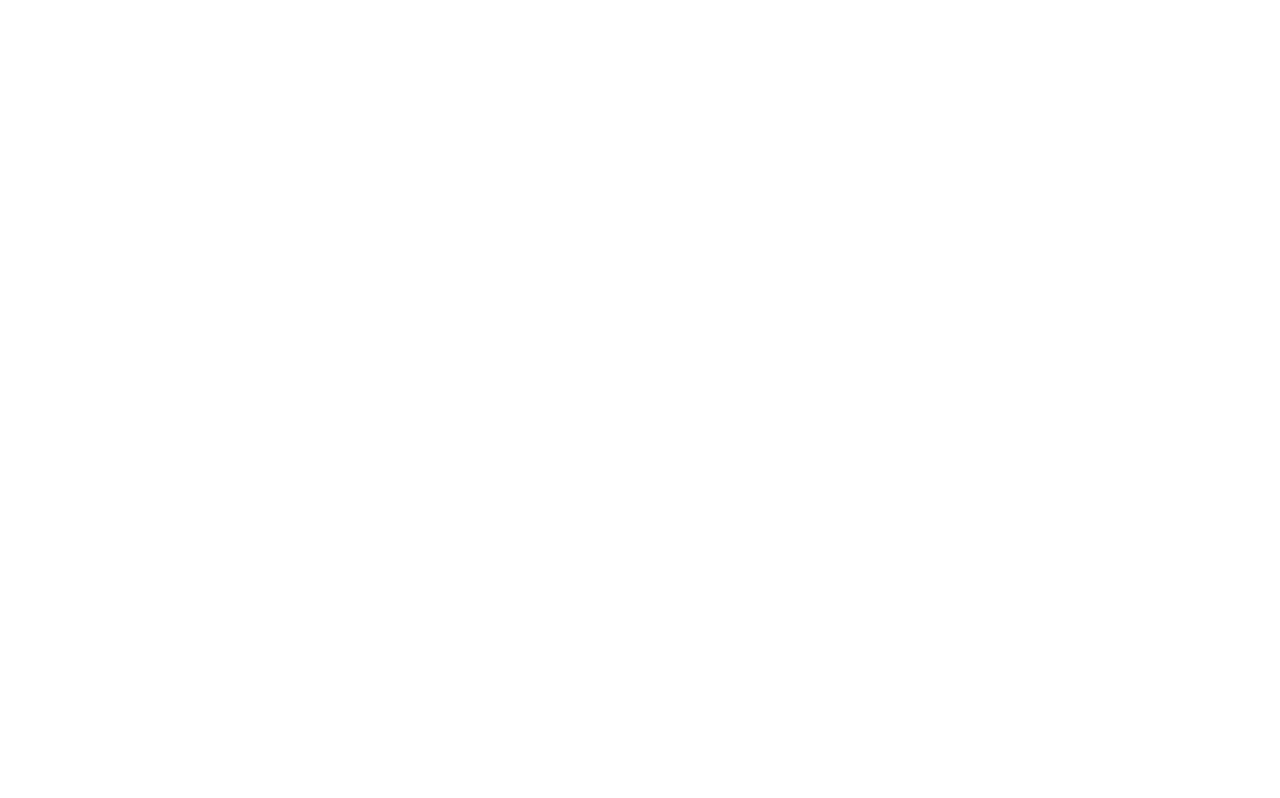
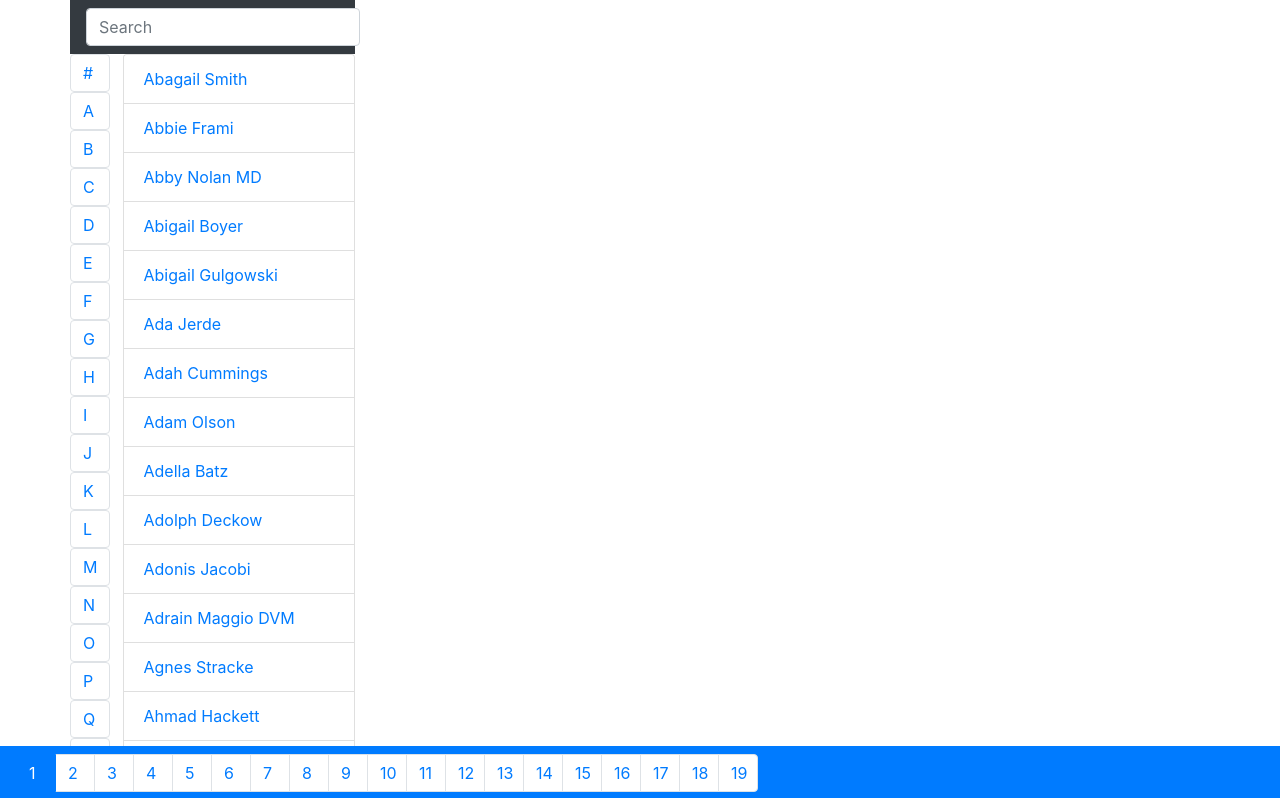
Before and after one commit to vairojarela/contacts-goldenspear, a React (Create React App) app: page / in a window 1280 px wide. Shown: the top 798 px of the page. Built offline with nearby package versions, Linux system fonts and the light colour scheme.

Commit message:
fix links on deploy

```diff
--- a/src/App.js
+++ b/src/App.js
@@ -6,18 +6,14 @@
 import ContactDetails from "./components/ContactDetails";
 
 function App() {
-  console.log(process.env.PUBLIC_URL);
   return (
     <Router>
       <Container>
         <Switch>
           <Row>
-            <Route path={"/contacts-goldenspear"} component={Contacts}></Route>
+            <Route path={"/"} component={Contacts}></Route>
 
-            <Route
-              path={"/contacts-goldenspear/:id"}
-              component={ContactDetails}
-            ></Route>
+            <Route path={"/:id"} component={ContactDetails}></Route>
           </Row>
         </Switch>
       </Container>
--- a/src/components/Contacts.js
+++ b/src/components/Contacts.js
@@ -94,7 +94,7 @@
       for (let i = 0; i < 50 && i < filtered.length; i++) {
         renderedClients.push(
           <ListGroup key={i} variant="flush">
-            <Link to={`/contacts-goldenspear/${filtered[i].id}`}>
+            <Link to={`/${filtered[i].id}`}>
               <ListGroup.Item key={i}>{filtered[i].name}</ListGroup.Item>
             </Link>
           </ListGroup>
```
